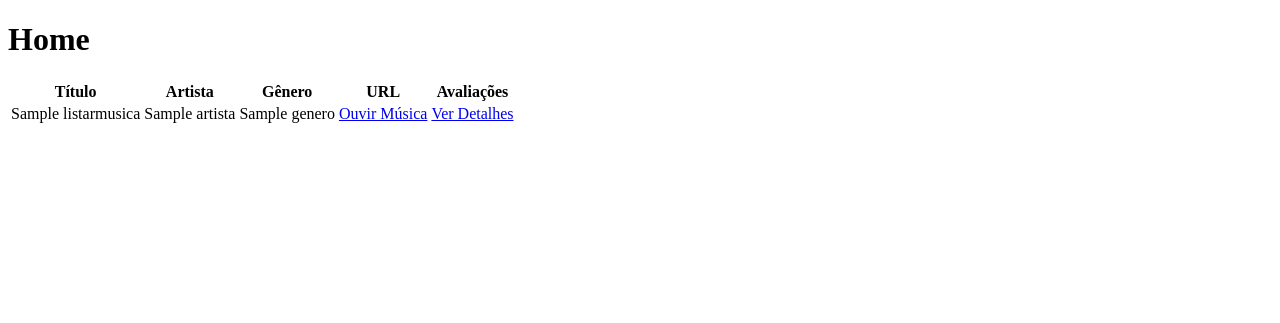
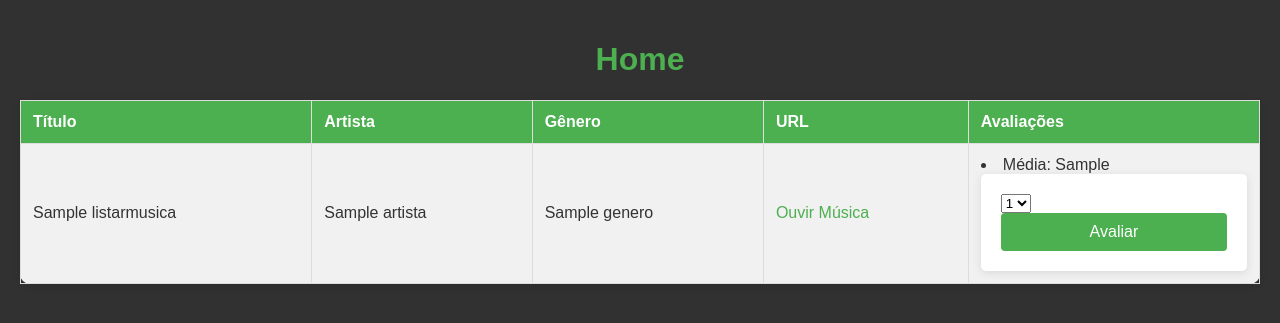
Before and after one commit to Erro23s/FinalProject, a PHP site: template AvaliadorMusicas/Views/musicas/listarMusica.php in a window 1280 px wide. Shown: the top 323 px of the page. Run offline with PHP 8.4, Linux system fonts and the light colour scheme; the template is opened without the code that fills it: most values are stand-ins (such as "Sample title", 1, 10 or a date in 2020).

Commit message:
falta a karalha do front

```diff
--- a/AvaliadorMusicas/Views/musicas/listarMusica.php
+++ b/AvaliadorMusicas/Views/musicas/listarMusica.php
@@ -5,7 +5,94 @@
     <meta name="viewport" content="width=device-width, initial-scale=1.0">
     <title>Home - Música</title>
     <style>
+        body {
+    font-family: Arial, sans-serif;
+    background-color: #313131;
+    margin: 0;
+    padding: 20px;
+    color: #333;
+}
 
+h1 {
+    text-align: center;
+    color: #4CAF50;
+}
+
+form {
+    max-width: 500px;
+    margin: 0 auto;
+    background: white;
+    padding: 20px;
+    border-radius: 5px;
+    box-shadow: 0 2px 10px rgba(0, 0, 0, 0.1);
+}
+
+label {
+    display: block;
+    margin-bottom: 8px;
+}
+
+input[type="text"],
+input[type="url"] {
+    width: 100%;
+    padding: 10px;
+    margin-bottom: 15px;
+    border: 1px solid #ddd;
+    border-radius: 4px;
+}
+
+button {
+    width: 100%;
+    padding: 10px;
+    background-color: #4CAF50;
+    color: white;
+    border: none;
+    border-radius: 4px;
+    cursor: pointer;
+    font-size: 16px;
+}
+
+button:hover {
+    background-color: #45a049;
+}
+table {
+    width: 100%;
+    border-collapse: collapse;
+    margin-top: 20px;
+    box-shadow: 0 2px 10px rgba(0, 0, 0, 0.1);
+    background-color: #f1f1f1;
+    border-radius: 10px;
+}
+
+th, td {
+    padding: 12px;
+    text-align: left;
+    border: 1px solid #ddd;
+}
+
+th {
+    background-color: #4CAF50;
+    color: white;
+}
+
+tr:hover {
+    background-color: #f1f1f1;
+}
+
+a {
+    text-decoration: none;
+    color: #4CAF50;
+}
+
+a:hover {
+    text-decoration: underline;
+}
+
+.no-music {
+    text-align: center;
+    font-style: italic;
+    color: #888;
+}
     </style>
 </head>
 <body>
@@ -30,8 +117,20 @@
                     <td><?= htmlspecialchars($musica['artista']) ?></td>
                     <td><?= htmlspecialchars($musica['genero']) ?></td>
                     <td><a href="<?= htmlspecialchars($musica['url_musica']) ?>" target="_blank">Ouvir Música</a></td>
+
                     <td>
-                        <a href="show.php?id=<?= $musica['id'] ?>">Ver Detalhes</a>
+                        <li>Média: <?= htmlspecialchars($musica['media_avaliacao']) ?></li>
+                        <form action="../../index.php?action=avaliar" method="POST">
+                            <input type="hidden" name="musica_id" value="<?= htmlspecialchars($musica['id']) ?>">
+                            <select name="avaliacao">
+                                <option value="1">1</option>
+                                <option value="2">2</option>
+                                <option value="3">3</option>
+                                <option value="4">4</option>
+                                <option value="5">5</option>
+                            </select>
+                            <button type="submit">Avaliar</button>
+                        </form>
                     </td>
                 </tr>
             <?php endforeach; ?>
--- a/AvaliadorMusicas/routes/routes.php
+++ b/AvaliadorMusicas/routes/routes.php
@@ -30,6 +30,10 @@ if (isset($_GET['action'])) {
         $listarmusica = $controllermusica->ListarMusicas();
         $users = $controller->listUsers();
         include __DIR__ . '../../Views/musicas/create.php';
-    }}   else {
+    }elseif($_GET['action'] == 'avaliar') {
+        $controllermusica -> avaliarMusica();
+        $listarmusica = $controllermusica->ListarMusicas();
+        include __DIR__ . '../../Views/musicas/listarMusica.php';
+}}   else {
     include __DIR__ . '../../Views/musicas/cadastro.php';
      }
```
Also changed, not shown: AvaliadorMusicas/Models/MusicaModel.php (+22 -0 lines), AvaliadorMusicas/Views/musicas/create.php (+6 -96 lines), AvaliadorMusicas/controllers/MusicasController.php (+11 -1 lines).
